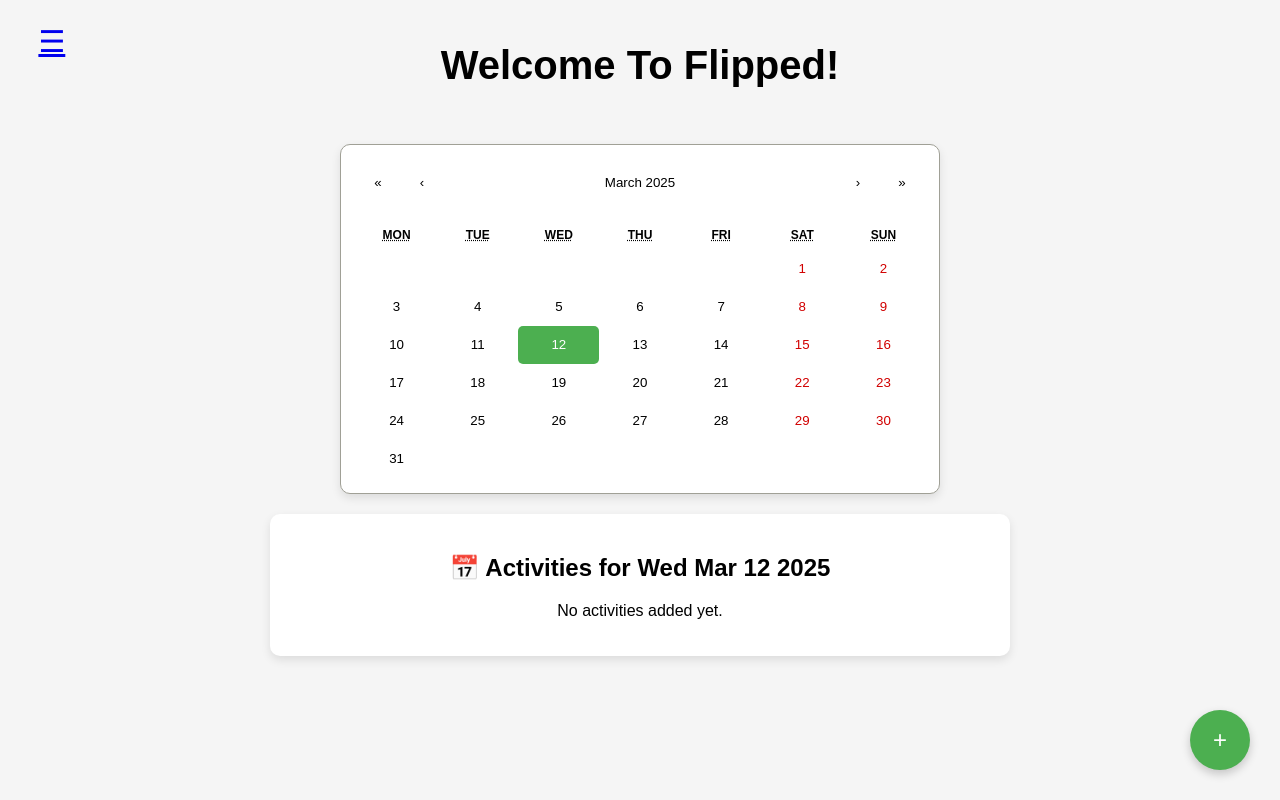
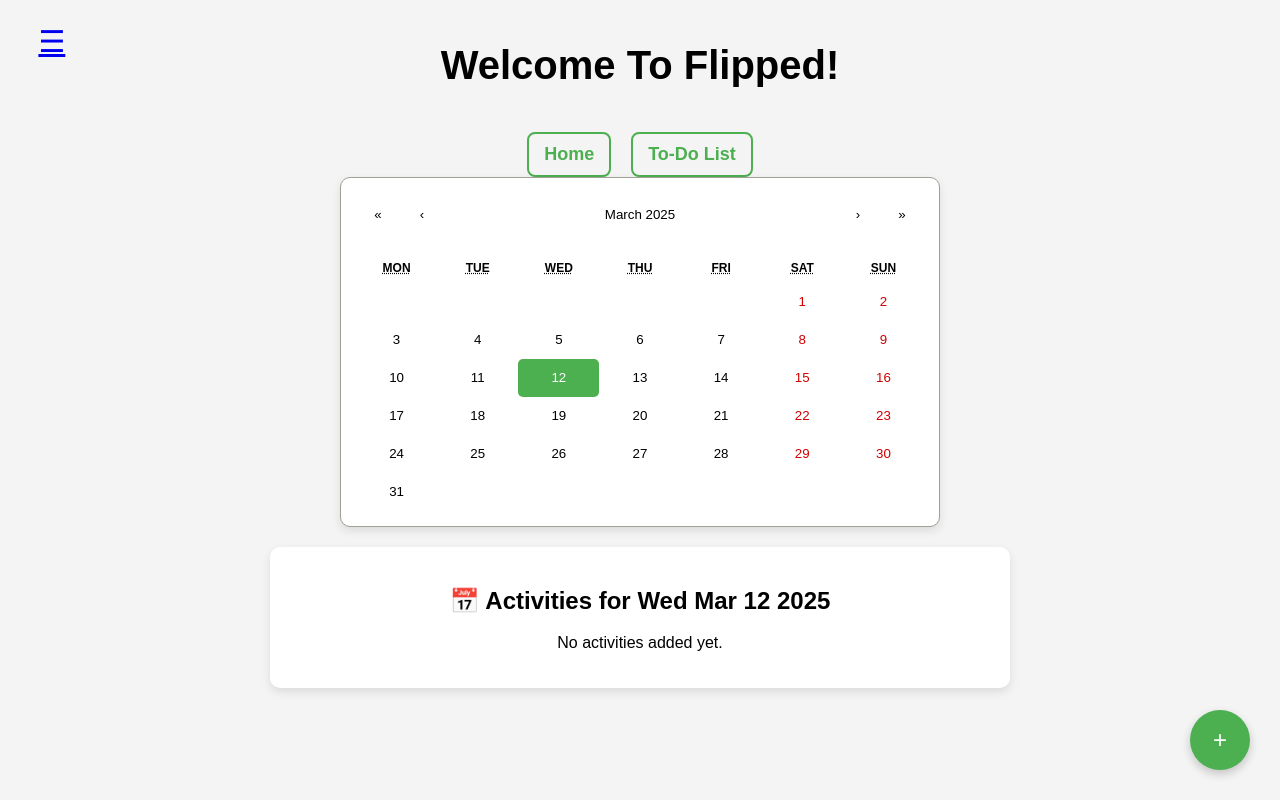
Before and after one commit to agiledev-students-spring2025/4-final-flipped2, a React (Create React App) app in the folder front-end/: page / in a window 1280 px wide. Built offline with nearby package versions, Linux system fonts and the light colour scheme.

Commit message:
temp buttons for page nav

```diff
--- a/front-end/src/App.css
+++ b/front-end/src/App.css
@@ -96,3 +96,24 @@
   cursor: pointer;
   user-select: none;
 }
+.page-links {
+  display: flex;
+  justify-content: center;
+  gap: 20px;
+  margin-top: 20px;
+}
+
+.page-links a {
+  text-decoration: none;
+  font-size: 18px;
+  font-weight: bold;
+  color: #4CAF50;
+  padding: 10px 15px;
+  border: 2px solid #4CAF50;
+  border-radius: 8px;
+}
+
+.page-links a:hover {
+  background: #4CAF50;
+  color: white;
+}
--- a/front-end/src/App.js
+++ b/front-end/src/App.js
@@ -1,18 +1,20 @@
 import React from "react";
-import { BrowserRouter as Router, Routes, Route } from "react-router-dom";
+import { BrowserRouter as Router, Route, Routes, Link } from "react-router-dom";
 import SimpleCalendar from "./SimpleCalendar";
-import PomodoroTimer from './components/PomodoroTimer';
-import Sidebar from './components/Sidebar';
+import ToDo from "./ToDoPage/ToDo";
 import "./App.css";
 
 function App() {
   return (
     <Router>
       <div className="app-container">
+        <div className="page-links">
+          <Link to="/">Home</Link>
+          <Link to="/todo">To-Do List</Link>
+        </div>
         <Routes>
-          <Route path="/" element={<SimpleCalendar />} /> {/* Main Calendar Page */}
-          <Route path="/sidebar" element={<Sidebar />} /> {/* Sidebar Page */}
-          <Route path="/pomodoro" element={<PomodoroTimer />} /> {/* Optional: Pomodoro Page */}
+          <Route path="/" element={<SimpleCalendar />} />
+          <Route path="/todo" element={<ToDo />} />
         </Routes>
       </div>
     </Router>
```
